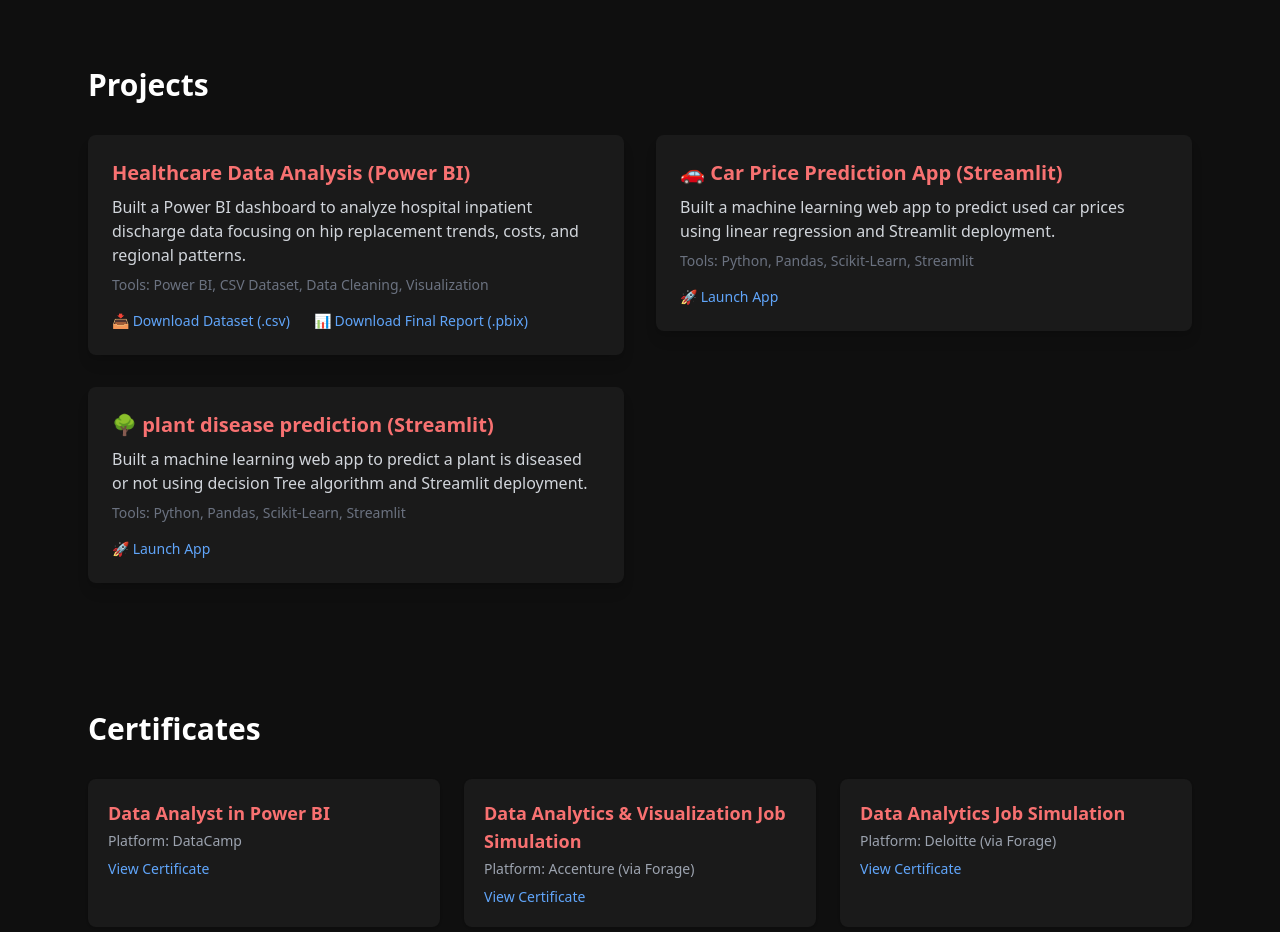
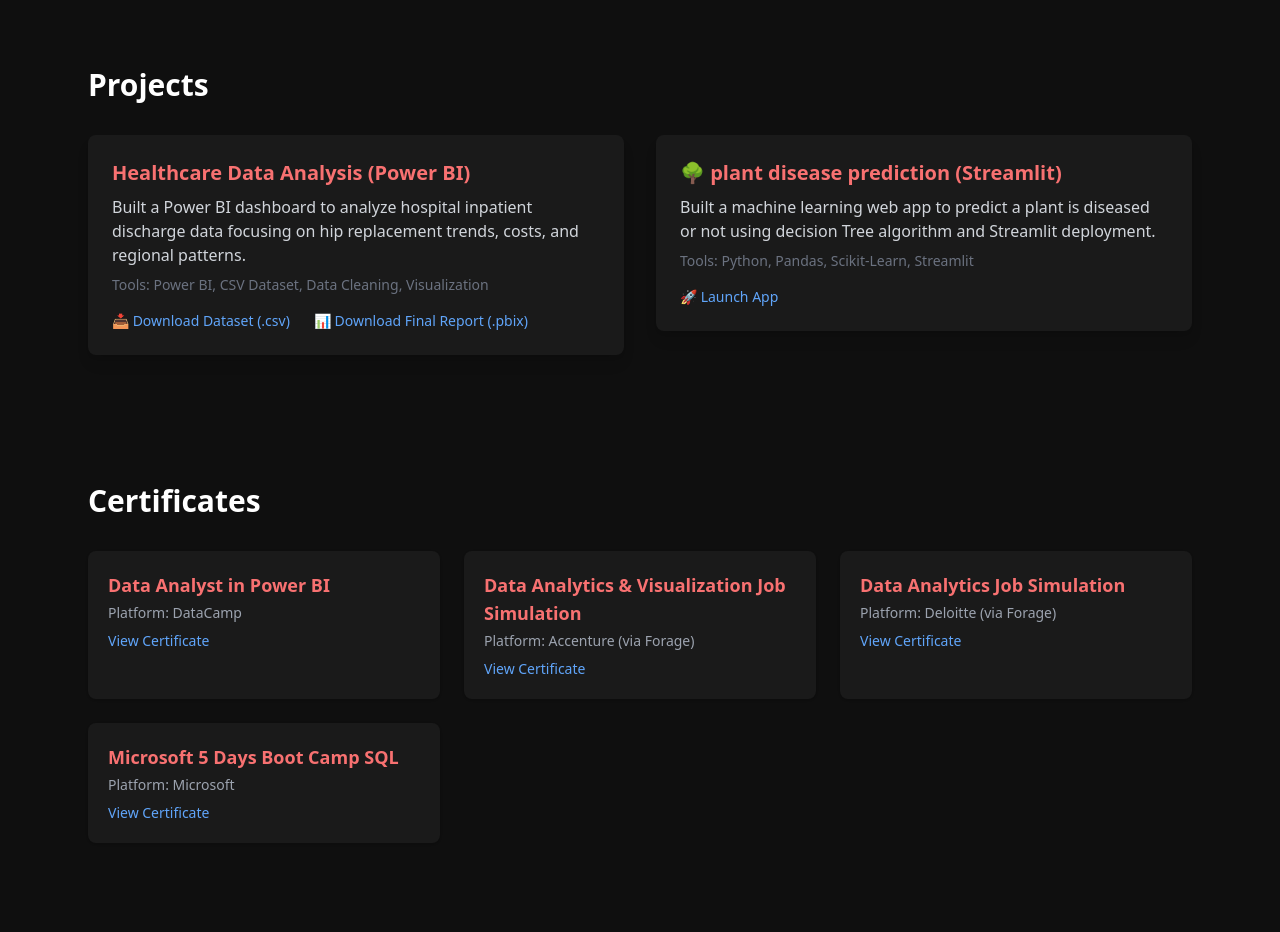
Before and after one commit to gitesh2005/portfolio, a React (Create React App) app: page / in a window 1280 px wide. Shown: the part 2120-3052 px from the top of the page. Built offline with nearby package versions, Linux system fonts and the light colour scheme.

Commit message:
Updated App.js

```diff
--- a/src/App.js
+++ b/src/App.js
@@ -51,7 +51,7 @@
           Aspiring Data Analyst | Turning Data into Decisions
         </motion.p>
         <motion.div className="mt-6 flex gap-4" initial={{ opacity: 0 }} animate={{ opacity: 1 }} transition={{ delay: 1 }}>
-          <a href="/Gitesh.pdf" download>
+          <a href="gitesh.pdf" download>
             <button className="bg-red-600 hover:bg-red-700 text-white px-4 py-2 rounded-full transition shadow-md hover:shadow-red-500/40">
               Download Resume
             </button>
@@ -157,25 +157,6 @@
               </div>
             </div>
           </motion.div>
-
-          <motion.div whileHover={{ scale: 1.02 }} transition={{ type: 'spring', stiffness: 200 }}>
-            <div className="bg-[#1a1a1a] p-6 rounded-lg shadow-lg hover:shadow-red-500/40 transition">
-              <h3 className="text-xl font-semibold text-red-400">
-               🚗 Car Price Prediction App (Streamlit)
-              </h3>
-              <p className="mt-2 text-gray-300">
-                Built a machine learning web app to predict used car prices using linear regression and Streamlit deployment.
-              </p>
-              <p className="mt-2 text-sm text-gray-500">
-                Tools: Python, Pandas, Scikit-Learn, Streamlit
-              </p>
-              <div className="mt-4 text-sm">
-                <a href="https://car-price-prediction-by-gitesh.streamlit.app/" target="_blank" rel="noopener noreferrer" className="text-blue-400 hover:underline">
-                  🚀 Launch App
-                </a>
-              </div>
-            </div>
-          </motion.div>
           <motion.div whileHover={{ scale: 1.02 }} transition={{ type: 'spring', stiffness: 200 }}>
             <div className="bg-[#1a1a1a] p-6 rounded-lg shadow-lg hover:shadow-red-500/40 transition">
               <h3 className="text-xl font-semibold text-red-400">
```
